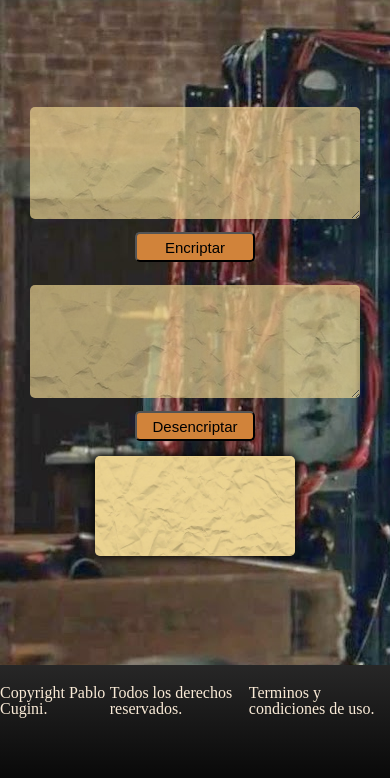
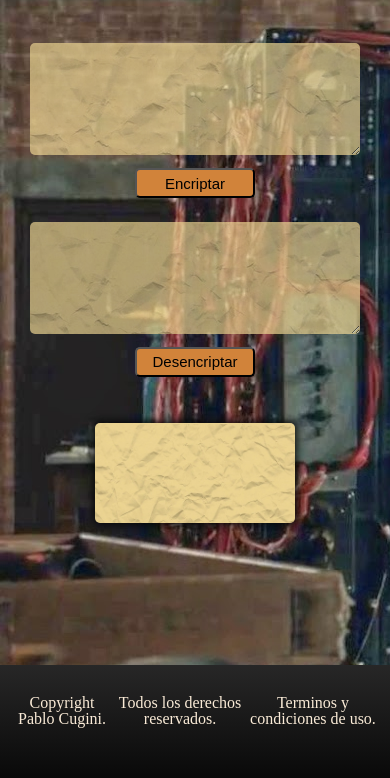
Before and after one commit to pablocuyo/Encriptador-Alura, a plain HTML site: page index.html in a window 390 px wide. Shown: the part 110-888 px from the top of the page. Drawn offline with nearby package versions, Linux system fonts and the light colour scheme.

Commit message:
corrigiendo responsive

```diff
--- a/style.css
+++ b/style.css
@@ -103,6 +103,7 @@ body{
 }
 .copy{
 
+    color:red;
 
 }
 
@@ -130,7 +131,7 @@ footer ul li a{
     .encript-area{
         display: flex;
         flex-direction: column;
-        justify-content: center;
+        /* justify-content: center; */
         align-items: center;
         background: url(./assets/img-encriptador/imagen-1.jpg);
         background-repeat: no-repeat;
@@ -138,6 +139,10 @@ footer ul li a{
     }
     .message{
         height:25%;
+
+    }
+    .enc{
+        margin-top: 50px;
     }
 
     .text-container textarea{
@@ -149,6 +154,8 @@ footer ul li a{
         height: 30px;
         width: 120px;
         font-size: 15px;
+
+
     }
     .message{
         background-image: none;
@@ -159,7 +166,19 @@ footer ul li a{
         border-radius: 5px;
         min-width: 200px;
         max-height: 100px;
+        font-size: 15px;
+        margin-top: 30px;
 
+    }
+    .button-container{
+        margin-top: 10px;
+        margin-bottom: 10px;
+    }
+    footer{
+        padding: 10px;
+    }
+    footer li{
+        text-align: center;
     }
 
 
```
